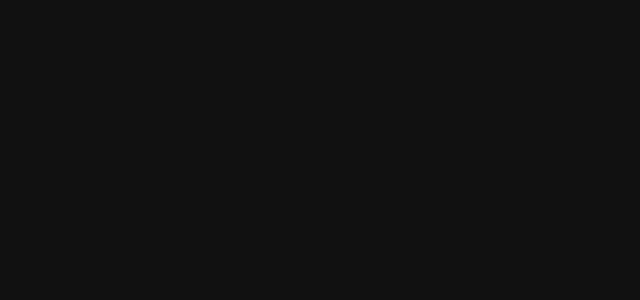
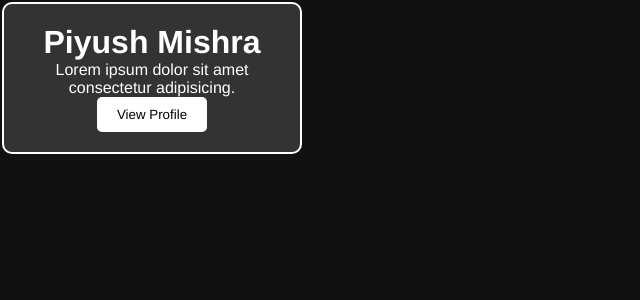
Before and after one commit to PiyushMishraX/ReactJS, a React (Vite) app in the folder props(03)/: page / in a window 1280 px wide. Shown: the top 300 px of the page, without its empty margins (0-640 px from the left). Built offline with nearby package versions, Linux system fonts and the light colour scheme.

Commit message:
creating demo

```diff
--- a/props(03)/src/App.jsx
+++ b/props(03)/src/App.jsx
@@ -2,9 +2,11 @@ import React from 'react'
 
 const App = () => {
   return (
-    <div>
+    <div className='parent'>
       <div className="card">
-
+        <h1>Piyush Mishra</h1>
+        <p>Lorem ipsum dolor sit amet consectetur adipisicing.</p>
+        <button>View Profile</button>
       </div>
     </div>
   )
--- a/props(03)/src/index.css
+++ b/props(03)/src/index.css
@@ -15,3 +15,27 @@ body{
 body{
   background-color: #111;
 }
+
+.parent{
+  padding: 2px;
+  display: flex;
+  /* align-items: center; */
+  flex-wrap: wrap;
+}
+
+.card{
+  width: 300px;
+  border: 2px solid white;
+  padding: 20px;
+  text-align: center;
+  border-radius: 10px;
+  background-color: #333;
+}
+
+.card button{
+  padding: 10px 20px;
+  background-color: white;
+  color: black;
+  border: none;
+  border-radius: 5px;
+}
```
